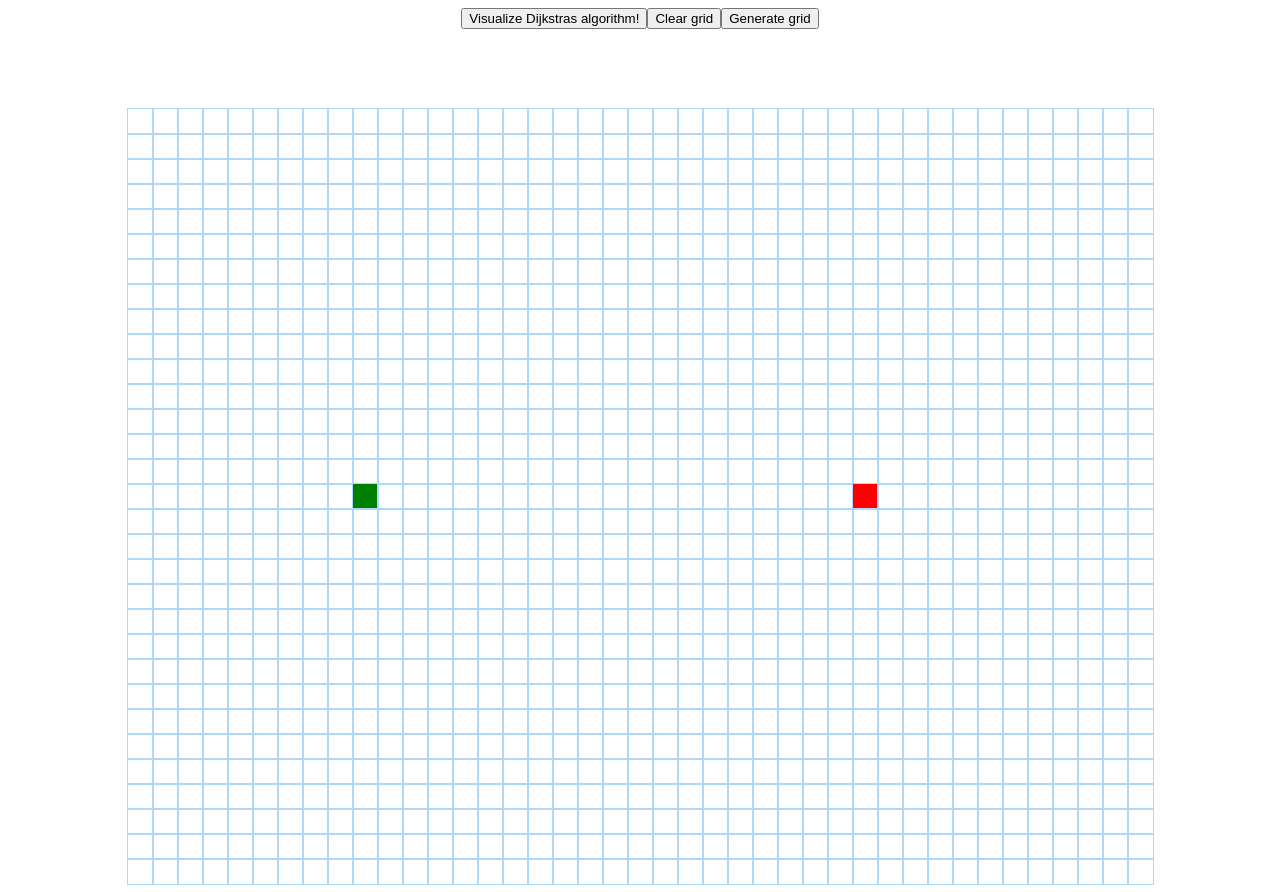
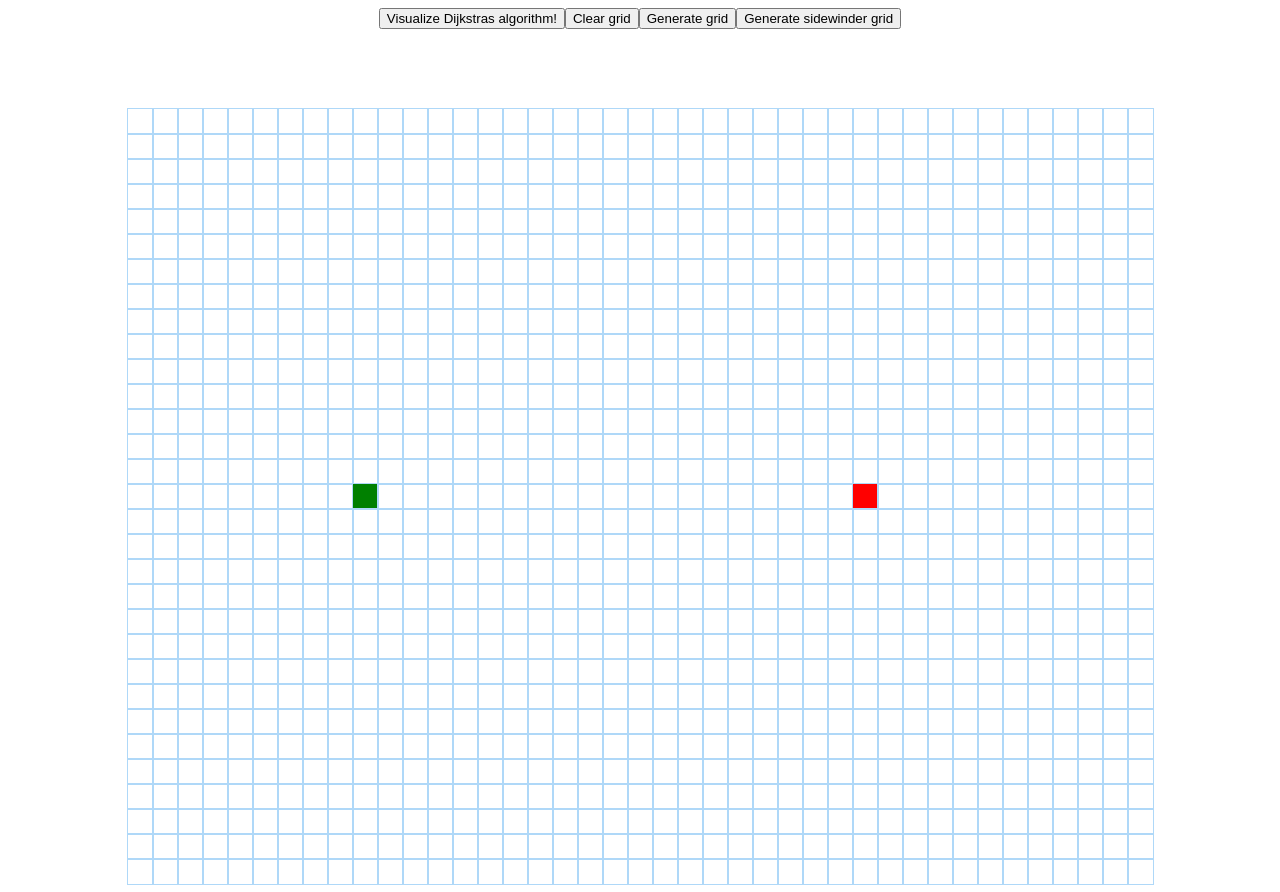
Before and after one commit to egortrussov/pathfinding-visualizer, a React (Create React App) app: page / in a window 1280 px wide. Built offline with nearby package versions, Linux system fonts and the light colour scheme.

Commit message:
Sidewinder algorithm implemented

```diff
--- a/package.json
+++ b/package.json
@@ -14,6 +14,7 @@
     "build": "react-scripts build",
     "test": "react-scripts test",
     "eject": "react-scripts eject",
+    "predeploy": "npm run build",
     "deploy": "gh-pages -d build"
   },
   "eslintConfig": {
--- a/src/PathfindingVisualizer/PathfindingVisualizer.jsx
+++ b/src/PathfindingVisualizer/PathfindingVisualizer.jsx
@@ -3,7 +3,7 @@ import Node from './Node/Node'
 
 // Algorightms
 import { dijkstra, getNodesInShortestPathOrder } from '../algorithms/dijkstra'
-import { generateSimpleGrid } from '../algorithms/gridAlgorithms'
+import { generateSimpleGrid, generateSidewinderGrid } from '../algorithms/gridAlgorithms'
 
 // CSS
 import './PathfindingVisualizer.css'
@@ -119,13 +119,24 @@ export default class PathfindingVisualizer extends Component {
         const { grid } = this.state;
         const { newGrid, walls } = generateSimpleGrid(grid, GRID_WIDTH - 1, GRID_HEIGHT - 1);
         this.animateWalls(walls);
-        console.log(walls);
+        //console.log(walls);
 
         setTimeout(() => {
             this.setState({ grid: newGrid })
         }, walls.length * 15)
 
          //this.setState({ grid: newGrid })
+    }
+
+    generateSidewinderGrid() {
+        const { grid } = this.state;
+        const { newGrid, walls } = generateSidewinderGrid(grid, GRID_WIDTH - 1, GRID_HEIGHT - 1);
+
+        this.animateWalls(walls);
+
+        setTimeout(() => {
+            this.setState({ grid: newGrid })
+        }, walls.length * 15)
     }
 
     handleMouseUp() {
@@ -147,6 +158,7 @@ export default class PathfindingVisualizer extends Component {
                 <button onClick={ () => this.visualizeDijkstra() }>Visualize Dijkstras algorithm!</button>
                 <button onClick={ () => this.clearGrid() }>Clear grid</button>
                 <button onClick={ () => this.generateGrid() }>Generate grid</button>
+                <button onClick={ () => this.generateSidewinderGrid() }>Generate sidewinder grid</button>
                 <div className="grid">
                     {
                         grid.map((row, rowInd) => {
--- a/src/algorithms/gridAlgorithms.js
+++ b/src/algorithms/gridAlgorithms.js
@@ -1,6 +1,78 @@
 export function generateSimpleGrid(grid, width, height) {
     // Array for visualizing the creation of walls
-    let walls = []
+    //let walls = []
+
+    let { newGrid, walls } = prepareGrid(grid, width, height);
+    grid = newGrid;
+
+    // Create random paths between cells
+    for (let row = 1; row < height; row += 2) {
+        for (let col = 1; col < width; col += 2) {
+            const randomChoice = Math.ceil(Math.random() * 10) % 2;
+            // 0 for top, 1 for right
+            if (row === 1 && col === width - 1)
+                continue;
+            if (row === 1 || randomChoice && col !== width - 1) {
+                const node = grid[row][col + 1];
+                node.isWall = false;
+                grid[row][col + 1] = node;
+                // walls.push(grid[row - 1][col]);
+            } else {
+                const node = grid[row - 1][col];
+                node.isWall = false;
+                grid[row - 1][col] = node;
+                // walls.push(grid[row][col + 1]);
+            }
+        }
+    }
+    for (let row = 1; row < height; row++)
+        for (let col = 1; col < width; col++)
+            if (grid[row][col].isWall)
+                walls.push(grid[row][col]);
+
+    return { newGrid: grid, walls: walls };
+}
+
+export function generateSidewinderGrid(grid, width, height) {
+    let { newGrid, walls } = prepareGrid(grid, width, height);
+    grid = newGrid;
+
+    let setStart = 1;
+    for (let row = 1; row < height; row += 2) {
+        for (let col = 1; col < width; col += 2) {
+            if (row !== 1) {
+                const randomChoice = Math.ceil(Math.random() * 10) % 2; // 0 or 1 only
+                if (!randomChoice && col !== width - 1)
+                    grid[row][col + 1].isWall = false;
+                else {
+                    let selectedColumn = Math.ceil(Math.random() * (setStart - col + 1)) + col;
+                    selectedColumn += selectedColumn % 2 === 0;
+                    console.log(selectedColumn);
+
+                    grid[row - 1][selectedColumn].isWall = false;
+
+                    if (col !== width - 1)
+                        setStart = col + 1;
+                    else
+                        setStart = 1;
+                }
+            } else {
+                if (col !== width - 1)
+                    grid[row][col + 1].isWall = false;
+            }
+        }
+    }
+
+    for (let row = 1; row < height; row++)
+        for (let col = 1; col < width; col++)
+            if (grid[row][col].isWall)
+                walls.push(grid[row][col]);
+
+    return { newGrid: grid, walls: walls };
+}
+
+function prepareGrid(grid, width, height) {
+    let walls = [];
 
     // Set walls around the grid
     for (let row = 0; row <= height; row++) {
@@ -40,30 +112,5 @@ export function generateSimpleGrid(grid, width, height) {
             //walls.push(node)
         }
 
-    // Create random paths between cells
-    for (let row = 1; row < height; row += 2) {
-        for (let col = 1; col < width; col += 2) {
-            const randomChoice = Math.ceil(Math.random() * 10) % 2;
-            // 0 for top, 1 for right
-            if (row === 1 && col === width - 1)
-                continue;
-            if (row === 1 || randomChoice && col !== width - 1) {
-                const node = grid[row][col + 1];
-                node.isWall = false;
-                grid[row][col + 1] = node;
-                // walls.push(grid[row - 1][col]);
-            } else {
-                const node = grid[row - 1][col];
-                node.isWall = false;
-                grid[row - 1][col] = node;
-                // walls.push(grid[row][col + 1]);
-            }
-        }
-    }
-    for (let row = 1; row < height; row++)
-        for (let col = 1; col < width; col++)
-            if (grid[row][col].isWall)
-                walls.push(grid[row][col]);
-
     return { newGrid: grid, walls: walls };
 }
```
